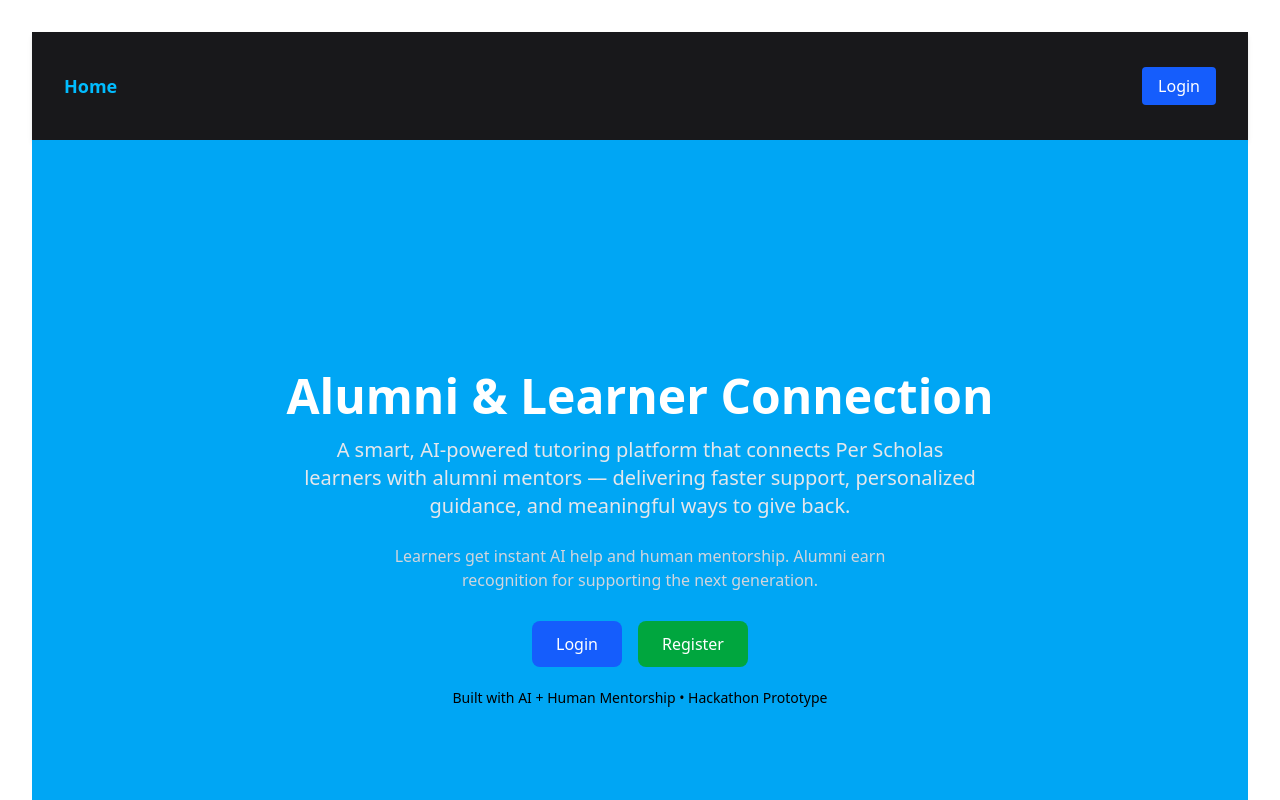
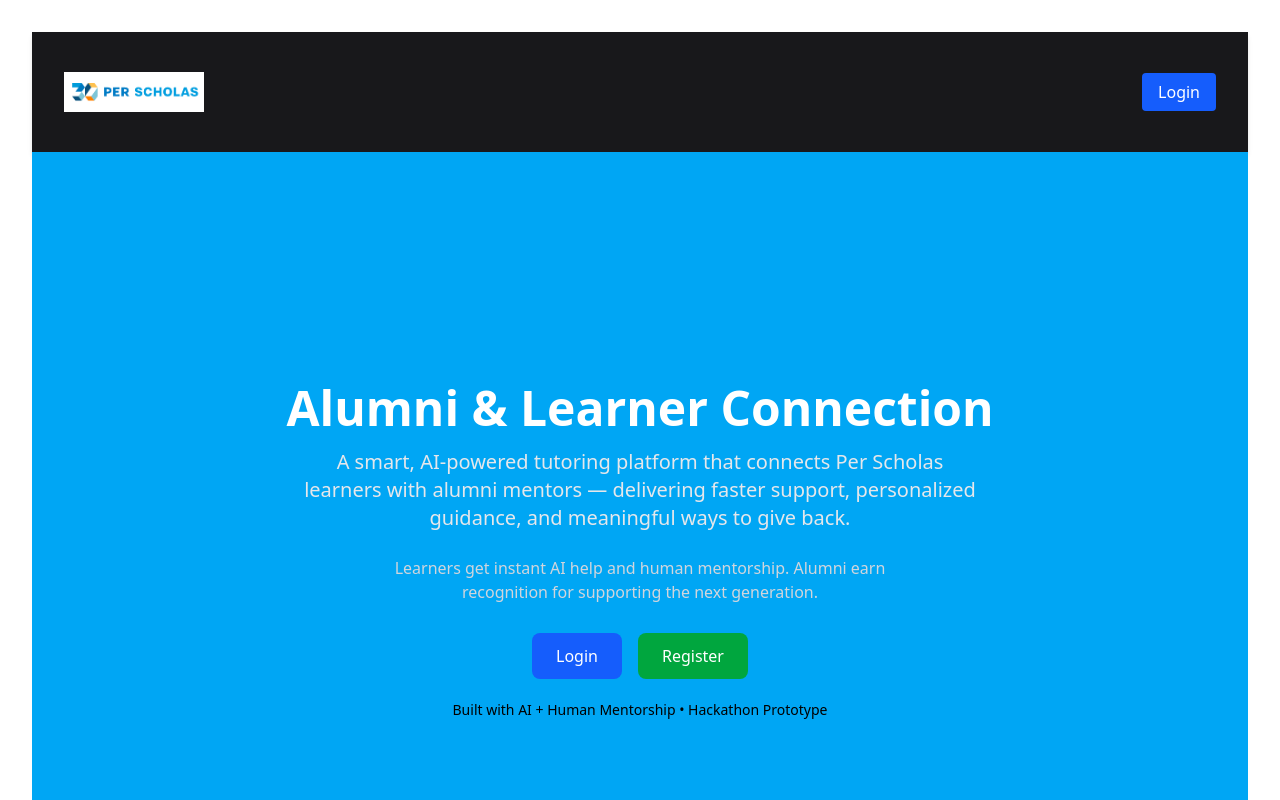
Before and after one commit to kbieman21/alumnai-student-app-frontend, a React app: page / in a window 1280 px wide. Shown: the top 800 px of the page. Built offline with nearby package versions, Linux system fonts and the light colour scheme; no server answers; the HTML template or start-up script is replaced by a standard one.

Commit message:
Added perscholas logo

```diff
--- a/src/components/NavBar.tsx
+++ b/src/components/NavBar.tsx
@@ -1,6 +1,7 @@
 import { useContext } from "react";
 import { NavLink } from "react-router-dom";
 import { AuthContext } from "../context/AuthContext";
+import logo from "../assets/perscholas.png";
 
 
 function NavBar() {
@@ -10,36 +11,13 @@
     <nav className="w-full bg-zinc-900 text-white px-6 py-10 shadow-md">
       <div className="max-w-6xl mx-auto flex items-center justify-between">
         {/* Left side — Logo */}
-        {/* <div className="text-xl font-bold tracking-wide">
+        <div className="text-xl font-bold tracking-wide">
           <NavLink to="/" className="hover:text-sky-400 transition">
            <img src={logo} alt="Logo" className="h-10 w-auto" />
           </NavLink>
-        </div> */}
+        </div>
 
-        {/* Middle links */}
-        <div className="flex gap-6 text-lg">
-          <NavLink
-            to="/"
-            className={({ isActive }) =>
-              `hover:text-sky-400 transition ${
-                isActive ? "text-sky-400 font-semibold" : ""
-              }`
-            }
-          >
-            Home
-          </NavLink>
 
-          {/* <NavLink
-            to="/projects"
-            className={({ isActive }) =>
-              `hover:text-sky-400 transition ${
-                isActive ? "text-sky-400 font-semibold" : ""
-              }`
-            }
-          >
-            Projects
-          </NavLink> */}
-        </div>
 
         {/* Right side — Login/Logout */}
         <div>
```
Also changed, not shown: src/assets/perscholas.png (added).
